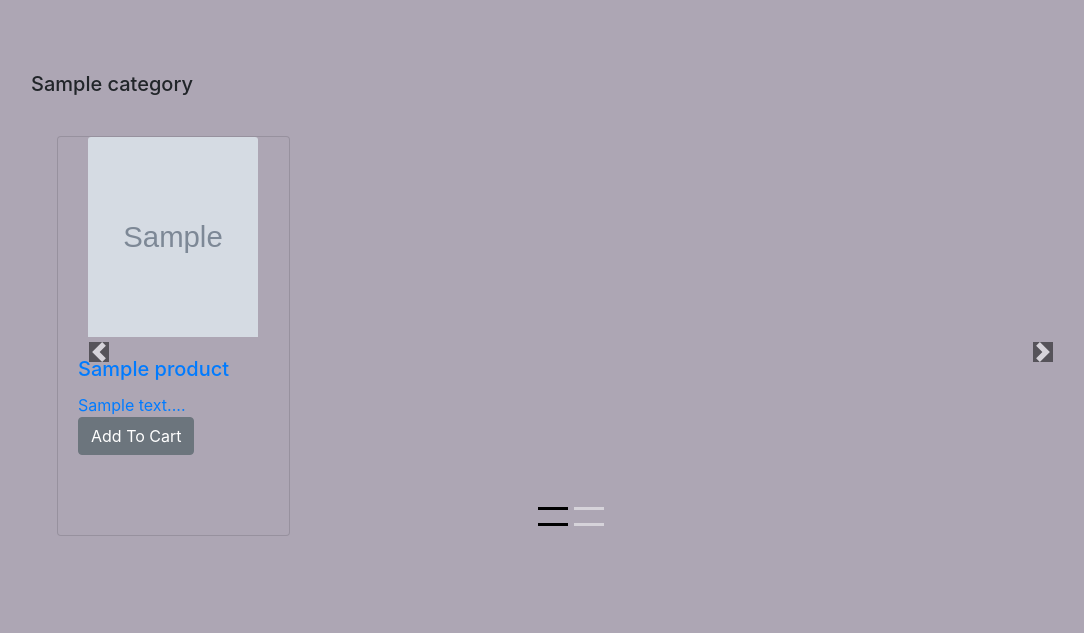
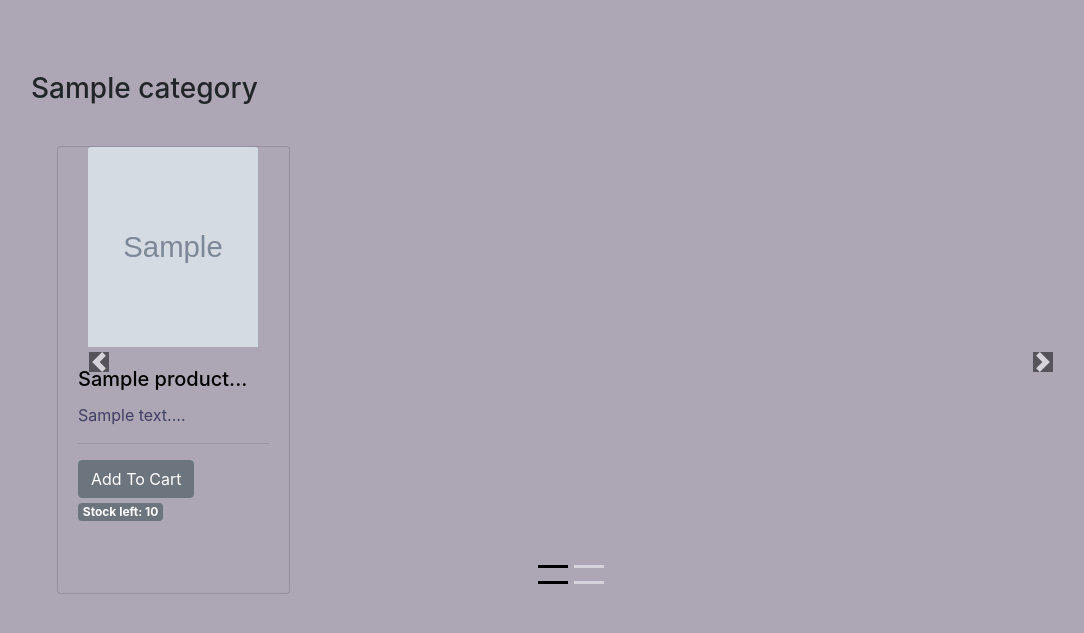
Before and after one commit to Path-1312/E-commerce, a Django app: template templates/blog/home.html in a window 1280 px wide. Shown: the part 56-689 px from the top of the page, without its empty margins (69-1153 px from the left). Run offline with Django 4.2, Linux system fonts and the light colour scheme; the template is opened without the code that fills it: most values are stand-ins (such as "Sample title", 1, 10 or a date in 2020); grey boxes marked "Sample" are stand-in pictures; some libraries are stand-ins or nearby versions.

```diff
--- a/templates/blog/home.html
+++ b/templates/blog/home.html
@@ -84,6 +84,16 @@
       .carousel-indicators .active {
         background-color: #000000;
       }
+      a {
+        color:rgb(0, 0, 0);
+        text-decoration: none;
+      }
+
+      a:hover {
+        color:rgb(57, 80, 105);
+        text-decoration: underline;
+      }
+
 
 
 
@@ -93,7 +103,6 @@
 </head>
 
 <body>
-
 
 
 
@@ -111,7 +120,7 @@
 <div class="container">
 
   {% for product, range, nSlides in allProds %}
-  <h5 class="my-4">{{product.0.category}}</h5>
+  <h3 class="my-4">{{product.0.category}}</h3>
   <div class="row">
 <div id="demo{{forloop.counter}}" class="col carousel slide my-3" data-ride="carousel">
   <ul class="carousel-indicators">
@@ -130,15 +139,16 @@
 
       {% for i in product %}
       <div class="col-xs-3 col-sm-3 col-md-3">
-        <div class="card" style="height: 25rem; background-color: rgb(173, 166, 180);">
+        <div class="card" style="height: 28rem; background-color: rgb(173, 166, 180);">
           <a href="/product/{{i.id}}">
           <img src='/media/{{i.image}}' class="card-img-top" style="display: block; margin: 0 auto; vertical-align: middle">
           <div class="card-body">
-            <h5 class="card-title">{{i.product_name}}</h5>
-            <p class="card-text">{{i.description|slice:"0:50"}}...</p>
+            <h5 class="card-title">{{i.product_name|slice:"0:25"}}...</h5>
+            <p class="card-text" style="color:rgba(6, 6, 56, 0.65)">{{i.description|slice:"0:50"}}...</p>
           </a>
+          <hr>
             <button id="pr{{i.id}}" class="btn btn-secondary cart">Add To Cart</button>
-
+            <span class="badge badge-secondary">Stock left: {{product.number_of_stock}}</span>
           </div>
         </div>
       </div>
@@ -153,6 +163,8 @@
 
 </div>
 </div>
+
+
 
   <a class="carousel-control-prev" href="#demo{{forloop.counter}}" data-slide="prev">
       <span class="carousel-control-prev-icon"></span>
--- a/templates/blog/product.html
+++ b/templates/blog/product.html
@@ -12,7 +12,7 @@
       <div class="media">
         <img src="/media/{{product.image}}" class="align-self-center mr-3" height=250>
         <div class="media-body">
-          <h4 class="mt-0">Description:</h4>
+          <h4 class="mt-0">About this item:</h4>
           <p>{{product.description}}</p>
         </div>
       </div>
```
Also changed, not shown: db.sqlite3.
